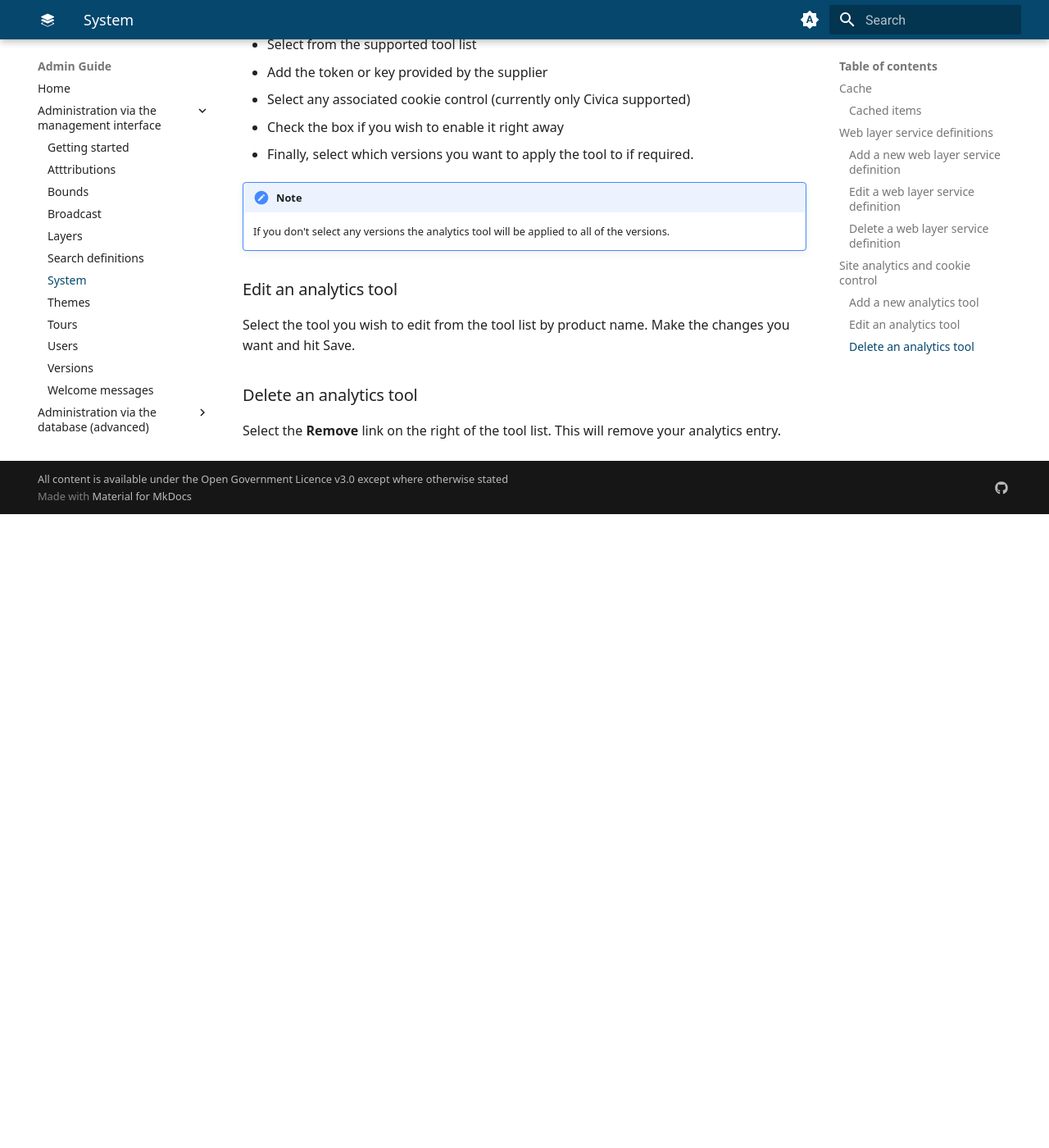
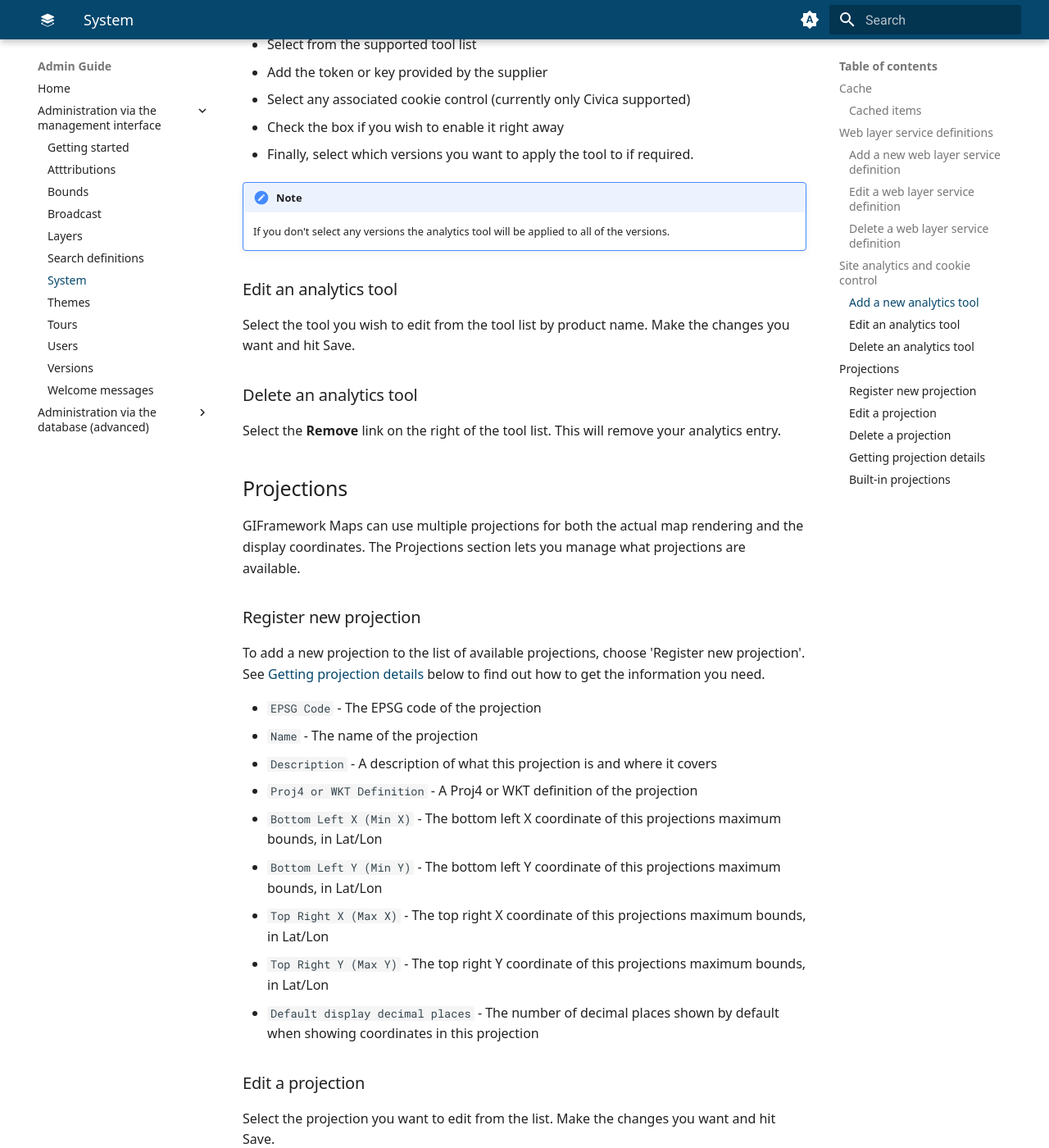
Before and after one commit to Dorset-Council-UK/GIFramework-Maps-Admin-Guide, an MkDocs documentation site: the page built from docs/gui/system.md, in a window 1280 px wide and 1400 px high, scrolled down 2315 px. Shown: the whole window at 82% size. Built offline with MkDocs 1.6.1 and Material for MkDocs 9.7.7, drawn with Linux system fonts in a browser that asks for light colours; before the commit the page ends 2942 px from its top, so only the background shows below that; some of the changed text lies outside the part shown.

Commit message:
Add projection information and fix up some other text

```diff
--- a/docs/gui/system.md
+++ b/docs/gui/system.md
@@ -76,3 +76,49 @@
 ### Delete an analytics tool
 
 Select the **Remove** link on the right of the tool list. This will remove your analytics entry.
+
+## Projections
+
+GIFramework Maps can use multiple projections for both the actual map rendering and the display coordinates. The Projections section lets you manage what projections are available.
+
+### Register new projection
+
+To add a new projection to the list of available projections, choose 'Register new projection'. See [Getting projection details](#getting-projection-details) below to find out how to get the information you need.
+
+- `EPSG Code` - The EPSG code of the projection
+- `Name` - The name of the projection
+- `Description` - A description of what this projection is and where it covers
+- `Proj4 or WKT Definition` - A Proj4 or WKT definition of the projection
+- `Bottom Left X (Min X)` - The bottom left X coordinate of this projections maximum bounds, in Lat/Lon
+- `Bottom Left Y (Min Y)` - The bottom left Y coordinate of this projections maximum bounds, in Lat/Lon
+- `Top Right X (Max X)` - The top right X coordinate of this projections maximum bounds, in Lat/Lon
+- `Top Right Y (Max Y)` - The top right Y coordinate of this projections maximum bounds, in Lat/Lon
+- `Default display decimal places` - The number of decimal places shown by default when showing coordinates in this projection
+
+### Edit a projection
+
+Select the projection you want to edit from the list. Make the changes you want and hit Save.
+
+!!! warning
+    Be careful editing projections, as these can have a dramatic effect on the application
+
+### Delete a projection
+
+Select the projection you want to delete from the list. At the bottom, hit Delete and confirm your choice.
+
+!!! danger
+    Make sure your projection is not being used anywhere before deleting it
+
+### Getting projection details
+
+Projections are defined using the EPSG Code, Proj4Definition and bounds. You can get these using websites such as <a href="https://epsg.io">https://epsg.io</a> or <a href="https://epsg.org/">https://epsg.org/</a>. You can use a Proj4 or WKT style definition for the projection definition. You do not have to provide a definition for the [built-in projections](#built-in-projections).
+
+### Built-in projections
+
+The following projections are built-in, and do not require a Proj4 or WKT definition.
+
+- EPSG:3857 - Spherical Mercator
+- EPSG:4326 - WGS84 Lat/Lon
+- EPSG:4269 - NAD83 (North America)
+
+You will still need to add the projection to the list to make it available to the application.
--- a/mkdocs.yml
+++ b/mkdocs.yml
@@ -76,6 +76,7 @@
         - 'Categories': 'db/categories.md'
         - 'Layers': 'db/layers.md'
         - 'Print Configuration': 'db/print-config.md'
+        - 'Projections': 'db/projections.md'
         - 'Proxying': 'db/proxy.md'
         - 'Search Definitions': 'db/search-definitions.md'
         - 'Theming': 'db/theming.md'
```
Also changed, not shown: docs/db/layers.md (+1 -1 lines), docs/db/projections.md (added, +28 -0 lines), docs/db/versions.md (+10 -0 lines), docs/gui/layers.md (+6 -2 lines), docs/gui/versions.md (+2 -1 lines).
